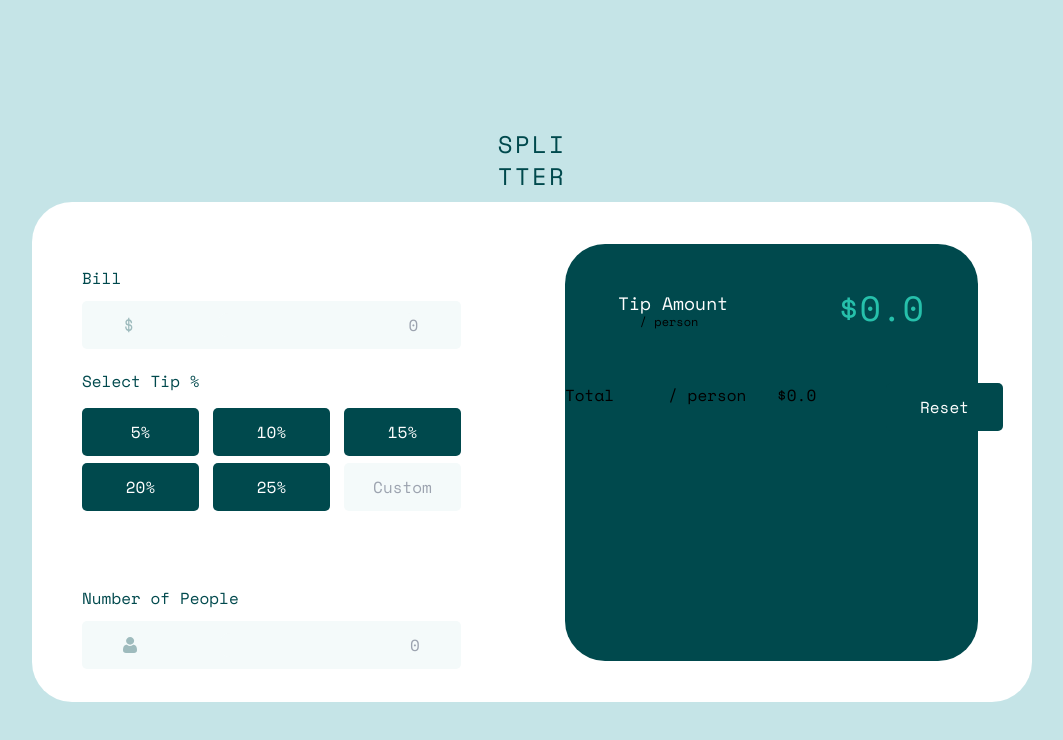
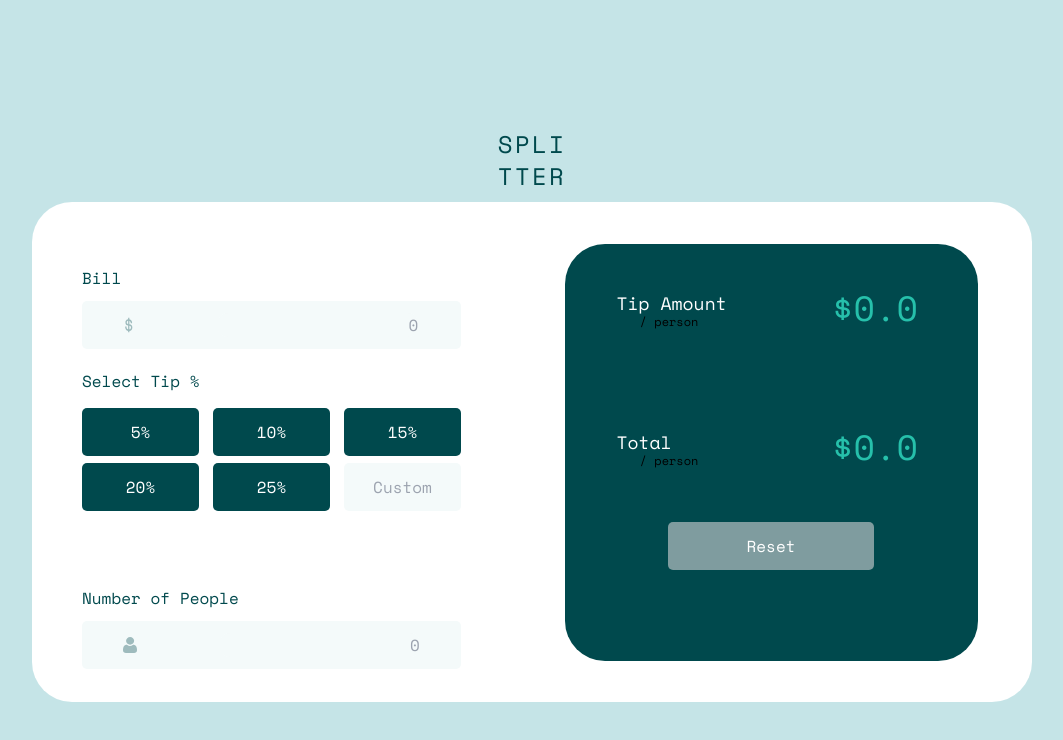
Before and after one commit to StaleJ/Splitter, a React (Create React App) app: page / in a window 1280 px wide. Shown: the top 740 px of the page, without its empty margins (108-1171 px from the left). Built offline with nearby package versions, Linux system fonts and the light colour scheme.

Commit message:
Making components and styling

```diff
--- a/src/index.css
+++ b/src/index.css
@@ -136,11 +136,20 @@ button:focus {
     border-radius: 40px;
     display: grid;
     flex-direction: column;
-    grid-template-columns: 103px 109px 109px 109px;
+    grid-template-columns: 103px 103px 103px 103px;
     grid-template-rows: 69.5px 69.5px 69.5px 69.5px 69.5px 69.5px;
     grid-template-areas:
             "th3 th3 th1 th1"
-            "th4 th4 th1 th1";
+            "th4 th4 th1 th1"
+            "toth3 toth3 toth1 toth1"
+            "toth4 toth4 toth1 toth1"
+            ". R R .";
+}
+
+.Amount-Reset {
+    grid-area: R;
+    background-color: var(--Dark-grayish-cyan-1);
+    width: 206px;
 }
 
 .Tip-h3 {
@@ -171,6 +180,35 @@ button:focus {
     font-size: 12px;
 }
 
+.Total-h1 {
+    height: 48px;
+    width: 208px;
+    float: right;
+    grid-area: toth1;
+    text-align: center;
+    padding-top: 38px;
+    font-size: 35px;
+    color: var(--Strong-cyan);
+}
+
+.Total-h3 {
+    width: 208px;
+    grid-area: toth3;
+    text-align: start;
+    padding-top: 46px;
+    color: var(--White);
+    font-size: 18px;
+    padding-left: 25%;
+}
+
+.Total-h4 {
+    width: 208px;
+    grid-area: toth4;
+    text-align: center;
+    font-size: 12px;
+
+}
+
 input:focus,
 select:focus,
 textarea:focus,
```
Also changed, not shown: src/Components/Amount.tsx (+6 -1 lines), src/Components/Bill.tsx (+12 -2 lines).
